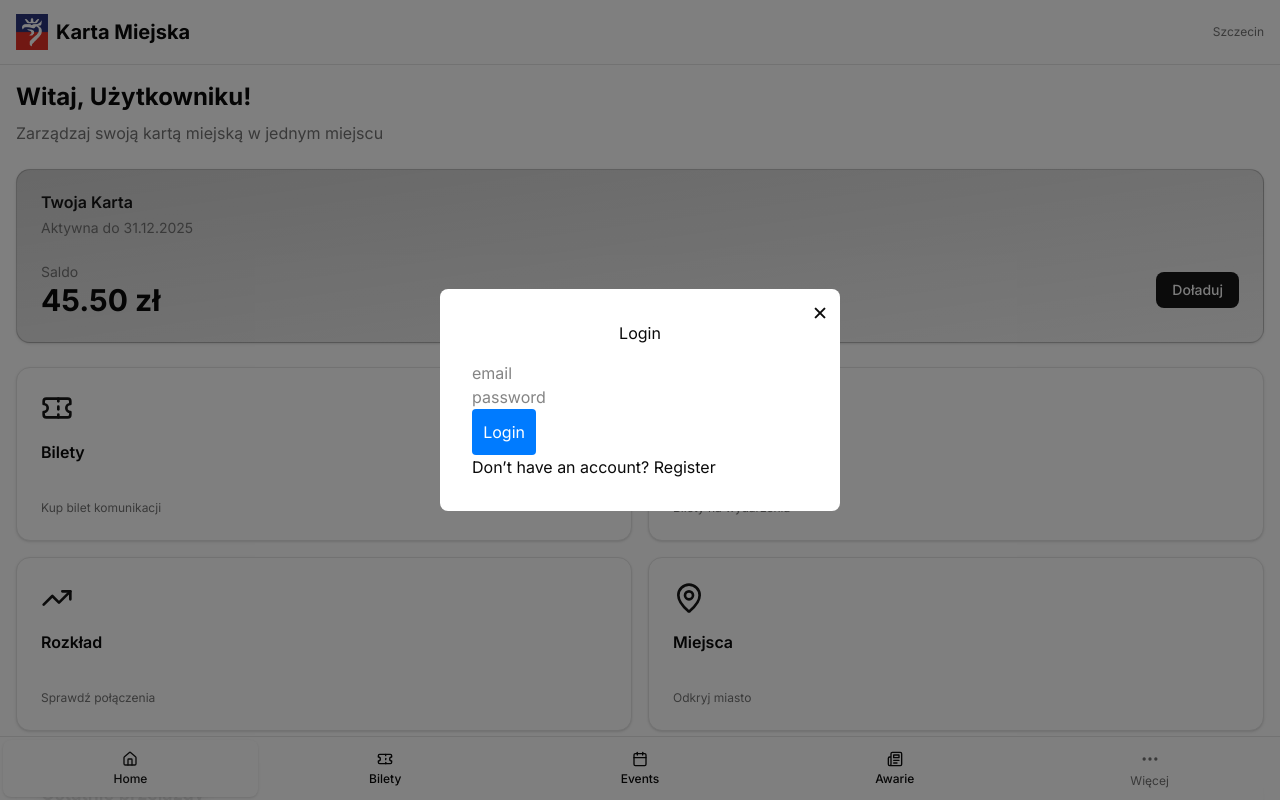
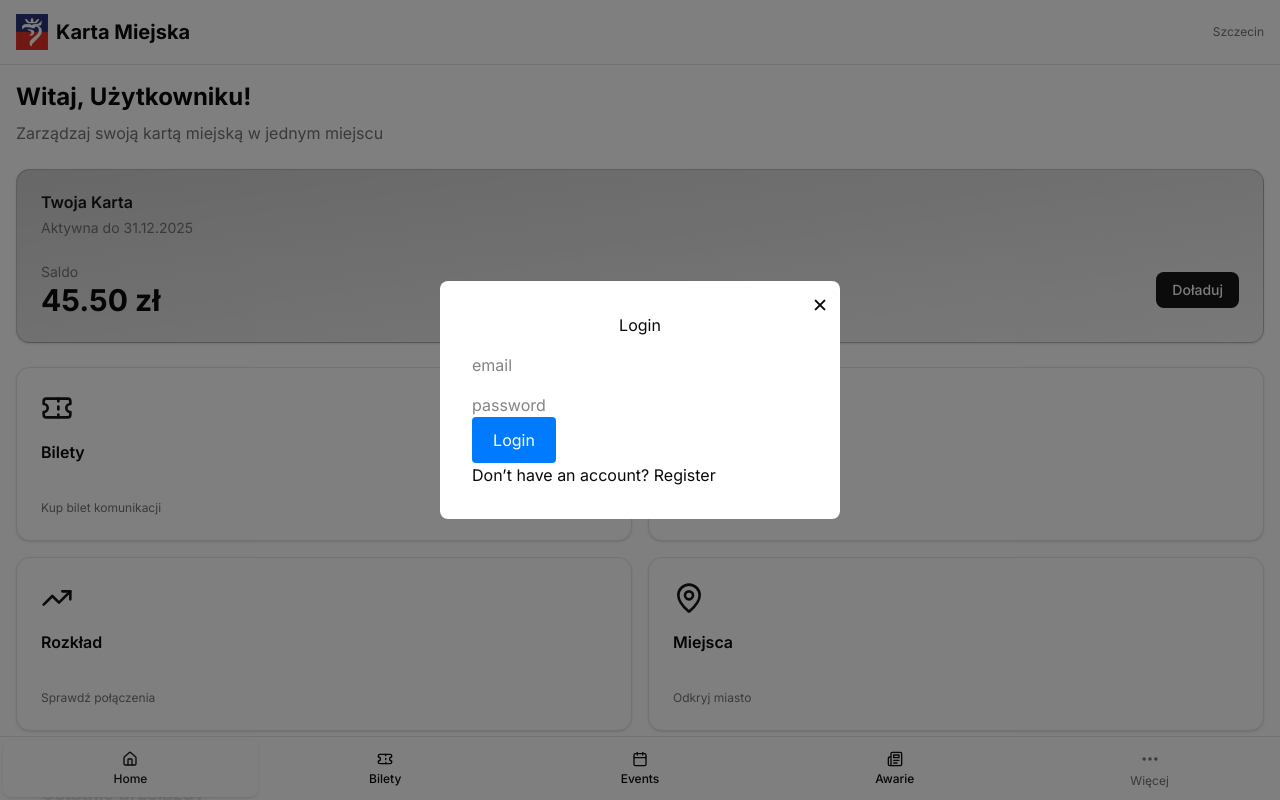
Before and after one commit to MatHyp/WUD_hackathon, a Next.js app in the folder mvp/: page / in a window 1280 px wide. Shown: the top 800 px of the page. Built offline with nearby package versions, Linux system fonts and the light colour scheme.

Commit message:
Feat: add login modal css

```diff
--- /dev/null
+++ b/mvp/components/LoginModal.css
@@ -0,0 +1,3 @@
+.form-group {
+    margin-top: 1em;
+}
--- a/mvp/components/LoginModal.tsx
+++ b/mvp/components/LoginModal.tsx
@@ -1,3 +1,5 @@
+import './LoginModal.css';
+
 import React, { useState } from "react";
 import Modal from "./Modal";
 
@@ -45,13 +47,16 @@ const LoginModal: React.FC<LoginModalProps> = ({
     return (
         <Modal isOpen={isOpen} onClose={onClose} title="Login">
             <form onSubmit={handleSubmit} className="auth-form">
+                <div className="form-group">
                     <input
                         name="email"
                         value={formData.email}
                         placeholder="email"
                         onChange={handleChange}
                     />
+                </div>
 
+                <div className="form-group">
                     <input
                         type="password"
                         placeholder="password"
@@ -59,10 +64,10 @@ const LoginModal: React.FC<LoginModalProps> = ({
                         value={formData.password}
                         onChange={handleChange}
                     />
+                </div>
 
                 {error && <p className="error">{error}</p>}
-                <div>
-
+                <div className="login-form-button">
                     <button type="submit" className="submit-btn">Login</button>
                 </div>
 
--- a/mvp/components/Modal.css
+++ b/mvp/components/Modal.css
@@ -65,6 +65,7 @@
     padding: 0.7rem;
     border-radius: 4px;
     cursor: pointer;
+    width: 25%;
 }
 
 .submit-btn:hover {
```
Lines whose indentation alone changed are shown as unchanged.
